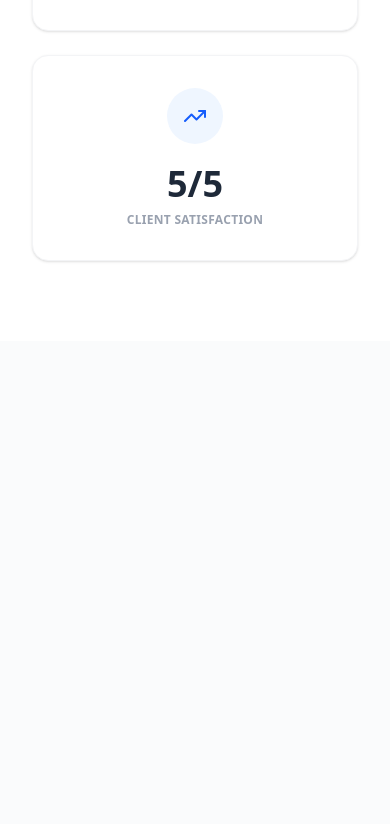
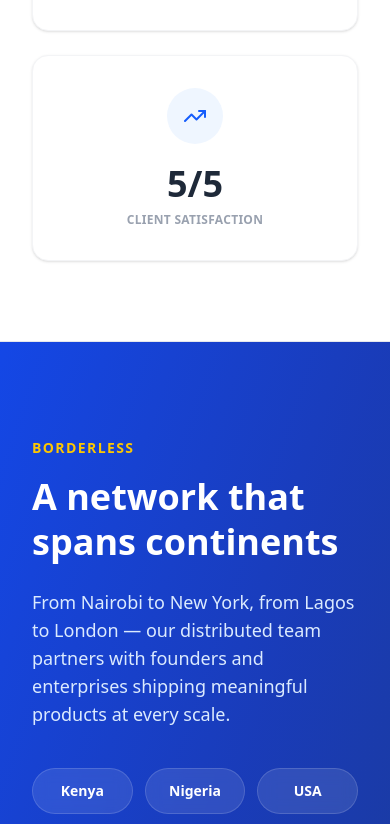
Before and after one commit to tujengetechsolutions/TujengeTechWeb, a Next.js app: page /impact in a window 390 px wide. Shown: the part 1156-1980 px from the top of the page. Before the commit the page ends 1497 px from the top, so only its background shows below. Built offline with nearby package versions, Linux system fonts and the light colour scheme.

Commit message:
added maps on the impact page

```diff
--- a/app/impact/page.tsx
+++ b/app/impact/page.tsx
@@ -1,8 +1,19 @@
+
 'use client';
 
 import { ScrollReveal } from '@/components/animations/scrollReveal';
 import { TextAnimation } from '@/components/animations/textAnimation';
 import { Briefcase, Users, Globe, TrendingUp } from 'lucide-react';
+import {
+  ComposableMap,
+  Geographies,
+  Geography,
+  Marker,
+} from 'react-simple-maps';
+
+// Public TopoJSON world map data (loaded client-side)
+const GEO_URL =
+  'https://cdn.jsdelivr.net/npm/world-atlas@2/countries-110m.json';
 
 export default function GlobalImpact() {
   const stats = [
@@ -31,6 +42,21 @@ export default function GlobalImpact() {
       label: 'CLIENT SATISFACTION',
     },
   ];
+
+  const countries = [
+    'Kenya',
+    'Nigeria',
+    'USA',
+    'UK',
+    'Germany',
+    'Brazil',
+    'India',
+    'Japan',
+    'Canada',
+  ];
+
+  // [longitude, latitude] for the Kenya pin
+  const kenyaCoords: [number, number] = [37.9062, -0.0236];
 
   return (
     <main>
@@ -82,6 +108,83 @@ export default function GlobalImpact() {
           </div>
         </section>
       </ScrollReveal>
+
+      {/* Divider */}
+      <div className="border-t border-gray-200" />
+
+      {/* Borderless Section */}
+      <ScrollReveal variant="slideUp">
+        <section className="relative bg-linear-to-br from-blue-700 via-blue-800 to-blue-900 overflow-hidden">
+          <div className="max-w-7xl mx-auto px-8 py-24 grid grid-cols-1 lg:grid-cols-2 gap-16 items-center">
+            {/* Left: Text + Country Pills */}
+            <div>
+              <span className="text-yellow-400 text-sm font-bold tracking-widest mb-4 block">
+                BORDERLESS
+              </span>
+
+              <h2 className="text-4xl md:text-5xl font-extrabold text-white leading-tight mb-6">
+                A network that spans continents
+              </h2>
+
+              <p className="text-blue-100 text-lg mb-10 max-w-xl">
+                From Nairobi to New York, from Lagos to London — our distributed
+                team partners with founders and enterprises shipping meaningful
+                products at every scale.
+              </p>
+
+              <div className="grid grid-cols-3 gap-3 max-w-xl">
+                {countries.map((country) => (
+                  <span
+                    key={country}
+                    className="px-4 py-3 rounded-full bg-white/10 border border-white/15 text-white text-sm font-semibold text-center backdrop-blur-sm hover:bg-white/15 transition-colors"
+                  >
+                    {country}
+                  </span>
+                ))}
+              </div>
+            </div>
+
+            {/* Right: Real World Map with Kenya Pin */}
+            <div className="relative flex items-center justify-center min-h-[420px]">
+              <ComposableMap
+                projectionConfig={{ scale: 140 }}
+                className="w-full max-w-2xl opacity-40"
+              >
+                <Geographies geography={GEO_URL}>
+                  {({ geographies }) =>
+                    geographies.map((geo) => (
+                      <Geography
+                        key={geo.rsmKey}
+                        geography={geo}
+                        fill="#FFFFFF"
+                        stroke="#1e3a8a"
+                        strokeWidth={0.5}
+                        style={{
+                          default: { outline: 'none' },
+                          hover: { outline: 'none' },
+                          pressed: { outline: 'none' },
+                        }}
+                      />
+                    ))
+                  }
+                </Geographies>
+
+                <Marker coordinates={kenyaCoords}>
+                  <circle r={5} fill="#facc15" stroke="#fff" strokeWidth={1.5} />
+                  <circle r={12} fill="#facc15" opacity={0.3} />
+                </Marker>
+              </ComposableMap>
+
+              {/* Kenya label */}
+              <div className="absolute" style={{ top: '52%', left: '60%' }}>
+                <div className="bg-white rounded-md px-3 py-1.5 shadow-lg whitespace-nowrap">
+                  <span className="text-blue-900 font-bold text-sm">Kenya</span>
+                </div>
+              </div>
+            </div>
+          </div>
+        </section>
+      </ScrollReveal>
     </main>
   );
 }
--- a/package.json
+++ b/package.json
@@ -14,7 +14,6 @@
     "@prisma/client": "^7.8.0",
     "axios": "^1.18.0",
     "framer-motion": "^12.40.0",
-    "lucide-react": "^1.20.0",
     "lucide-react": "^1.21.0",
     "next": "16.2.9",
     "react": "19.2.4",
@@ -22,6 +21,7 @@
     "react-hook-form": "^7.79.0",
     "react-icons": "^5.6.0",
     "react-phone-number-input": "^3.4.17",
+    "react-simple-maps": "^3.0.0",
     "sonner": "^2.0.7",
     "zod": "^4.4.3"
   },
```
Also changed, not shown: 1 other file (tests, documents, lock files or other folders).
